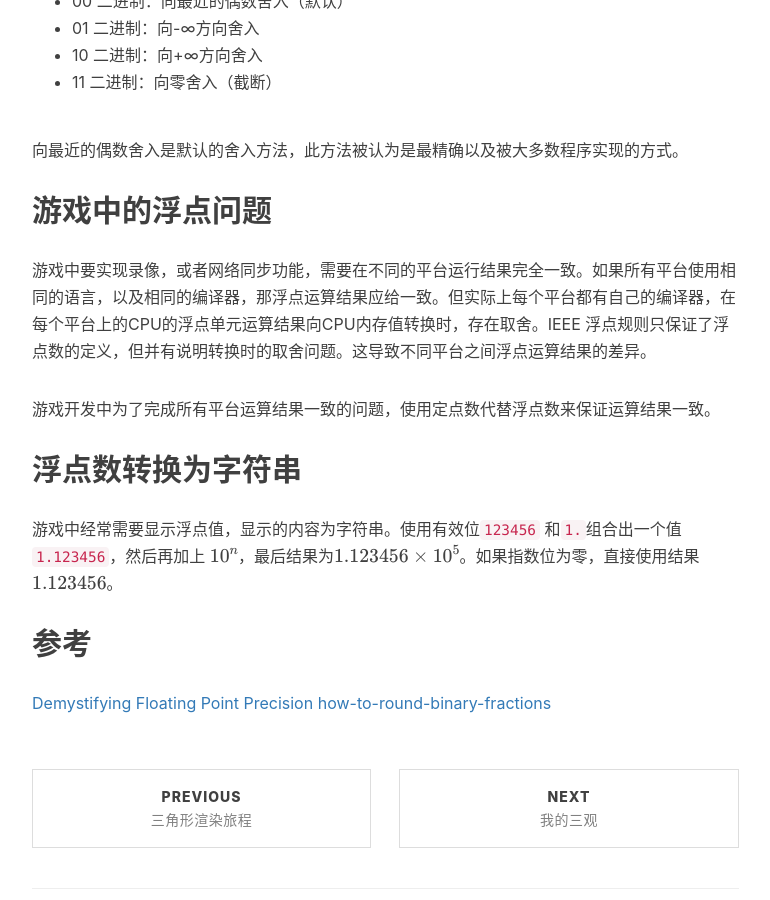
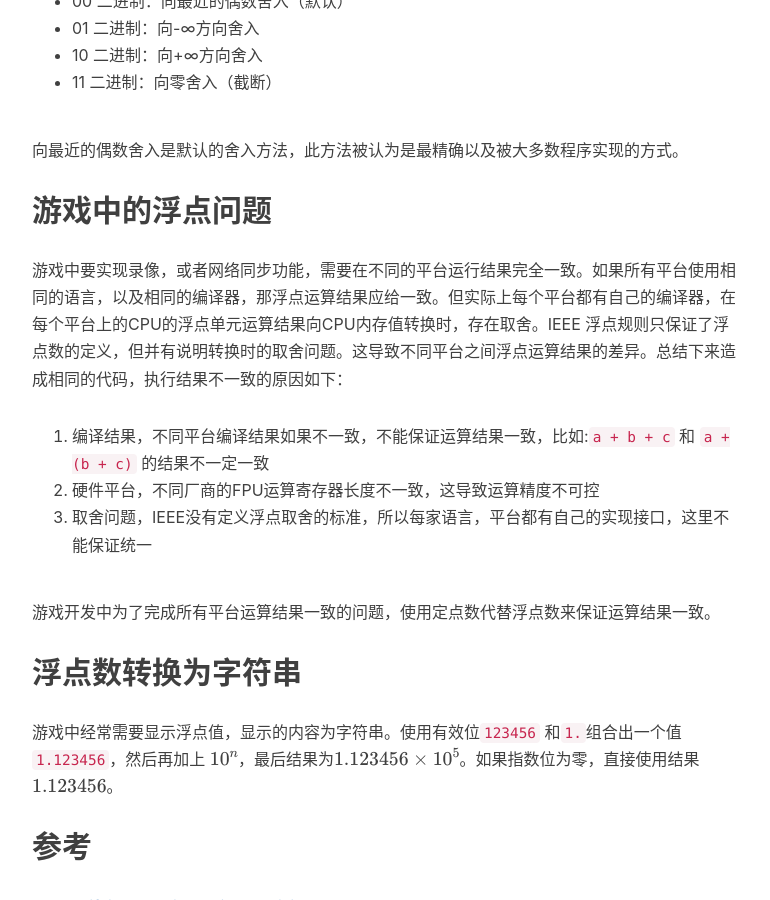
Before and after one commit to xiaoy/xiaoy.github.io, a Jekyll site: the page built from _posts/2019-08-10-float.markdown, in a window 1280 px wide and 900 px high, scrolled down 1722 px. Shown: the whole window, without its empty margins (233-1003 px from the left). Built offline with Jekyll 4.4.1, drawn with Linux system fonts in a browser that asks for light colours; nearby versions of some CDN libraries; formulas are drawn with MathJax 3; comment, search, counter and statistics services are not loaded.

Commit message:
add some note about cross platform floatprecision

```diff
--- a/_posts/2019-08-10-float.markdown
+++ b/_posts/2019-08-10-float.markdown
@@ -51,7 +51,11 @@ FPU控制字包含两位称作RC 字段来标识那种舍入方法。字段值
 向最近的偶数舍入是默认的舍入方法，此方法被认为是最精确以及被大多数程序实现的方式。
 
 ## 游戏中的浮点问题
-游戏中要实现录像，或者网络同步功能，需要在不同的平台运行结果完全一致。如果所有平台使用相同的语言，以及相同的编译器，那浮点运算结果应给一致。但实际上每个平台都有自己的编译器，在每个平台上的CPU的浮点单元运算结果向CPU内存值转换时，存在取舍。IEEE 浮点规则只保证了浮点数的定义，但并有说明转换时的取舍问题。这导致不同平台之间浮点运算结果的差异。
+游戏中要实现录像，或者网络同步功能，需要在不同的平台运行结果完全一致。如果所有平台使用相同的语言，以及相同的编译器，那浮点运算结果应给一致。但实际上每个平台都有自己的编译器，在每个平台上的CPU的浮点单元运算结果向CPU内存值转换时，存在取舍。IEEE 浮点规则只保证了浮点数的定义，但并有说明转换时的取舍问题。这导致不同平台之间浮点运算结果的差异。总结下来造成相同的代码，执行结果不一致的原因如下：
+
+1. 编译结果，不同平台编译结果如果不一致，不能保证运算结果一致，比如:`a + b + c` 和 `a + (b + c)` 的结果不一定一致
+2. 硬件平台，不同厂商的FPU运算寄存器长度不一致，这导致运算精度不可控
+3. 取舍问题，IEEE没有定义浮点取舍的标准，所以每家语言，平台都有自己的实现接口，这里不能保证统一
 
 游戏开发中为了完成所有平台运算结果一致的问题，使用定点数代替浮点数来保证运算结果一致。
 
```
